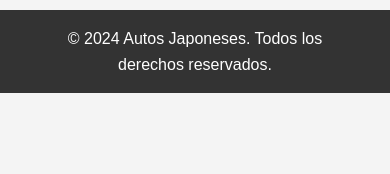
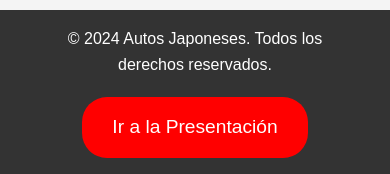
Before and after one commit to paccccccc/Pagina-web, a plain HTML site: page index.html in a window 390 px wide. Shown: the part 2387-2561 px from the top of the page. Before the commit the page ends 2480 px from the top, so only its background shows below. Drawn offline with Linux system fonts and the light colour scheme.

Commit message:
Add files via upload

```diff
--- a/index.html
+++ b/index.html
@@ -72,7 +72,10 @@
     <footer>
         <div class="container">
             <p>&copy; 2024 Autos Japoneses. Todos los derechos reservados.</p>
+            <!-- Botón para ir a la presentación -->
+            <a href="presentacion.html" class="button-presentation">Ir a la Presentación</a>
         </div>
     </footer>
+
 </body>
 </html>
--- a/styles.css
+++ b/styles.css
@@ -388,4 +388,20 @@ button[type="submit"]:hover {
     header .container {flex-flow: wrap;}
     .feature {width: 90%;}
     .anunciosimon iframe {width: 300px;height: 600px}
+    .button-presentation {
+        background-color: #FF0000; /* Rojo */
+        color: white;              /* Texto en blanco */
+        padding: 15px 30px;        /* Espaciado interior */
+        font-size: 1.2rem;         /* Tamaño de fuente */
+        text-decoration: none;     /* Sin subrayado */
+        border-radius: 25px;       /* Bordes redondeados */
+        display: inline-block;     /* Que se comporte como un bloque pero no ocupe toda la línea */
+        text-align: center;        /* Centrar el texto dentro del botón */
+        margin-top: 20px;          /* Espaciado superior */
+        transition: background-color 0.3s ease; /* Transición suave para el color de fondo */
+    }
+
+    .button-presentation:hover {
+        background-color: #cc0000; /* Rojo más oscuro cuando el ratón pasa por encima */
+    }
 }
```
